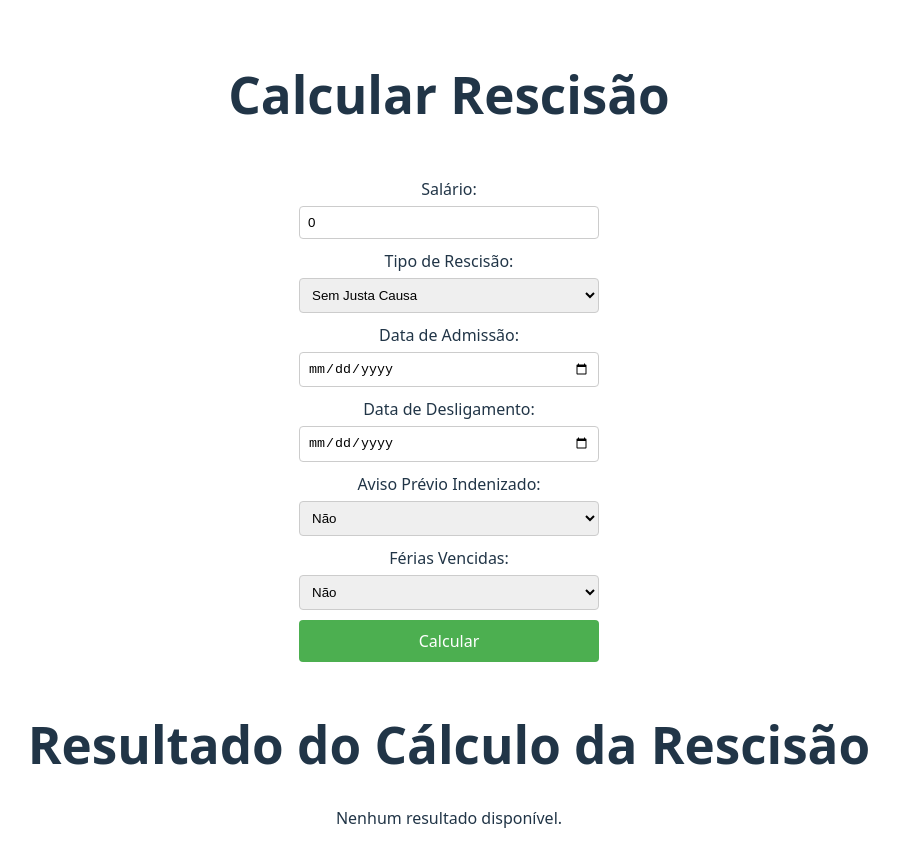
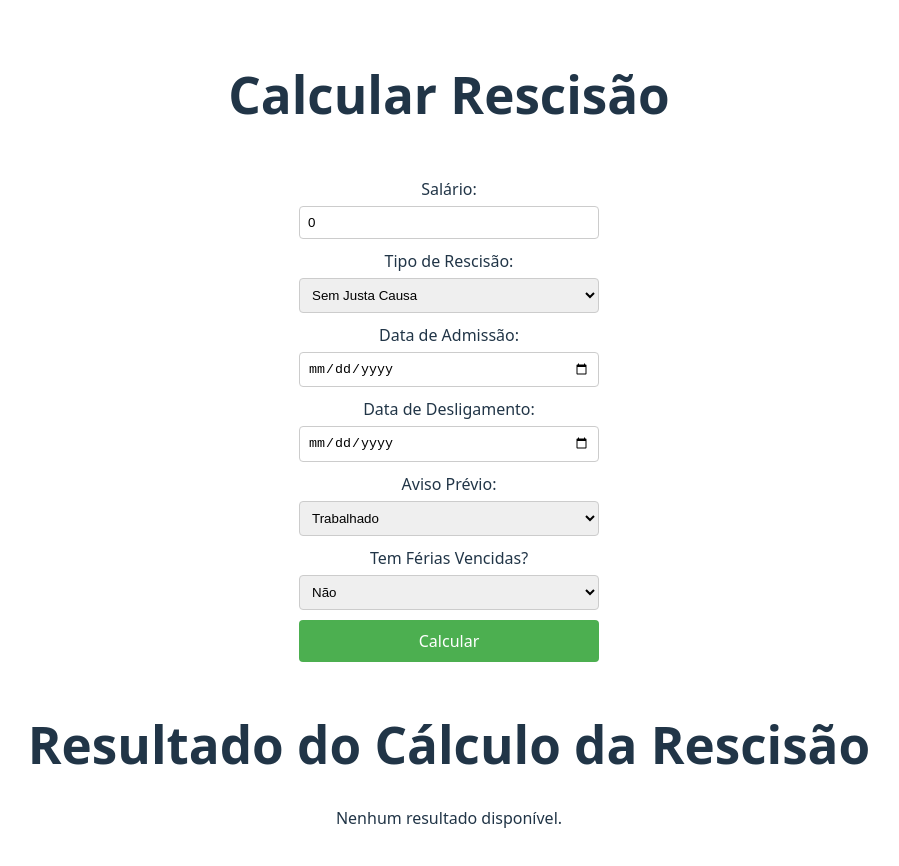
Before and after one commit to LucSG/Calculadora-Web, a Vue app: page / in a window 1280 px wide. Shown: the top 866 px of the page, without its empty margins (191-1090 px from the left). Built offline with nearby package versions, Linux system fonts and the light colour scheme.

Commit message:
Update Formulario.vue

```diff
--- a/src/components/Formulario.vue
+++ b/src/components/Formulario.vue
@@ -31,15 +31,15 @@
                 </div>
 
                 <div>
-                    <label for="avisoPrevio">Aviso Prévio Indenizado:</label>
+                    <label for="avisoPrevio">Aviso Prévio:</label>
                     <select id="avisoPrevio" v-model="formData.avisoPrevio" required>
-                        <option :value="true">Sim</option>
-                        <option :value="false">Não</option>
+                        <option :value="true">Indenizado</option>
+                        <option :value="false">Trabalhado</option>
                     </select>
                 </div>
 
                 <div>
-                    <label for="feriasVencidas">Férias Vencidas:</label>
+                    <label for="feriasVencidas">Tem Férias Vencidas?</label>
                     <select id="feriasVencidas" v-model="formData.feriasVencidas" required>
                         <option :value="true">Sim</option>
                         <option :value="false">Não</option>
```
